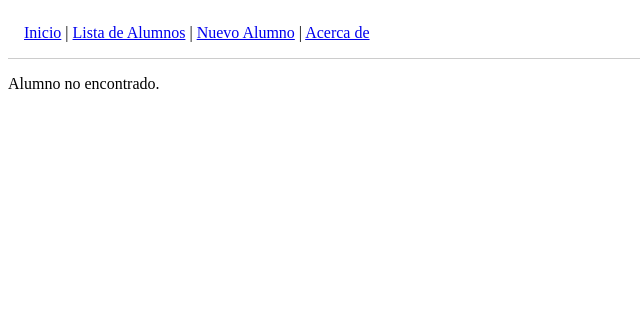
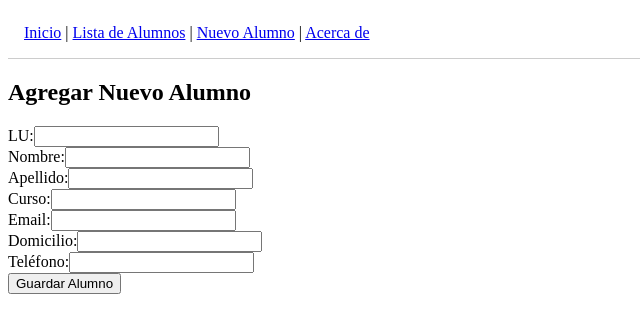
Before and after one commit to mauriciozalazar29/PV_TP5_Grupo7, a React (Vite) app: page /alumnos/nuevo in a window 1280 px wide. Shown: the top 332 px of the page, without its empty margins (0-640 px from the left). Built offline with nearby package versions, Linux system fonts and the light colour scheme.

Commit message:
agregado componente nuevo alumno

```diff
--- a/src/App.jsx
+++ b/src/App.jsx
@@ -3,7 +3,7 @@ import { Routes, Route, useNavigate } from 'react-router-dom'
 import NavBar from './components/NavBar'
 import Home from './views/Home'
 import ListaAlumnos from './views/ListaAlumnos'
-//import NuevoAlumno from './views/NuevoAlumno'
+import NuevoAlumno from './views/NuevoAlumno'
 //import EditarAlumno from './views/EditarAlumno'
 import DetalleAlumno from './views/DetalleAlumno'
 import AcercaDe from './views/AcercaDe'
@@ -46,6 +46,18 @@ const App = () => {
           }
         />
         <Route
+          path="/alumnos/nuevo"
+          element={
+            <NuevoAlumno
+              alumnos={alumnos}
+              setAlumnos={setAlumnos}
+              navigate={navigate}
+            />
+          }
+        />
+
+
+        <Route
           path="/alumnos/:id"
           element={<DetalleAlumno alumnos={alumnos} />}
         />
--- a/src/views/NuevoAlumno.jsx
+++ b/src/views/NuevoAlumno.jsx
@@ -0,0 +1,81 @@
+import { useState } from 'react'
+
+const NuevoAlumno = ({ alumnos, setAlumnos, navigate }) => {
+  const [form, setForm] = useState({
+    id: '',
+    nombre: '',
+    apellido: '',
+    curso: '',
+    email: '',
+    domicilio: '',
+    telefono: '',
+  })
+
+  const handleChange = (e) => {
+    setForm({
+      ...form,
+      [e.target.name]: e.target.value,
+    })
+  }
+
+  const handleSubmit = (e) => {
+    e.preventDefault()
+
+    // Validación básica
+    if (!form.id || !form.nombre || !form.apellido) {
+      alert('Por favor complete al menos LU, nombre y apellido')
+      return
+    }
+
+    // Verificar si ya existe un alumno con el mismo LU
+    if (alumnos.some(a => a.id === form.id)) {
+      alert('Ya existe un alumno con ese LU')
+      return
+    }
+
+    // Agregar al array
+    setAlumnos([...alumnos, form])
+
+    // Redirigir al listado
+    navigate('/alumnos')
+  }
+
+  return (
+    <div>
+      <h2>Agregar Nuevo Alumno</h2>
+      <form onSubmit={handleSubmit}>
+        <label>
+          LU:
+          <input type="text" name="id" value={form.id} onChange={handleChange} required />
+        </label><br />
+        <label>
+          Nombre:
+          <input type="text" name="nombre" value={form.nombre} onChange={handleChange} required />
+        </label><br />
+        <label>
+          Apellido:
+          <input type="text" name="apellido" value={form.apellido} onChange={handleChange} required />
+        </label><br />
+        <label>
+          Curso:
+          <input type="text" name="curso" value={form.curso} onChange={handleChange} />
+        </label><br />
+        <label>
+          Email:
+          <input type="email" name="email" value={form.email} onChange={handleChange} />
+        </label><br />
+        <label>
+          Domicilio:
+          <input type="text" name="domicilio" value={form.domicilio} onChange={handleChange} />
+        </label><br />
+        <label>
+          Teléfono:
+          <input type="text" name="telefono" value={form.telefono} onChange={handleChange} />
+        </label><br />
+        <button type="submit">Guardar Alumno</button>
+      </form>
+    </div>
+  )
+}
+
+export default NuevoAlumno
```
